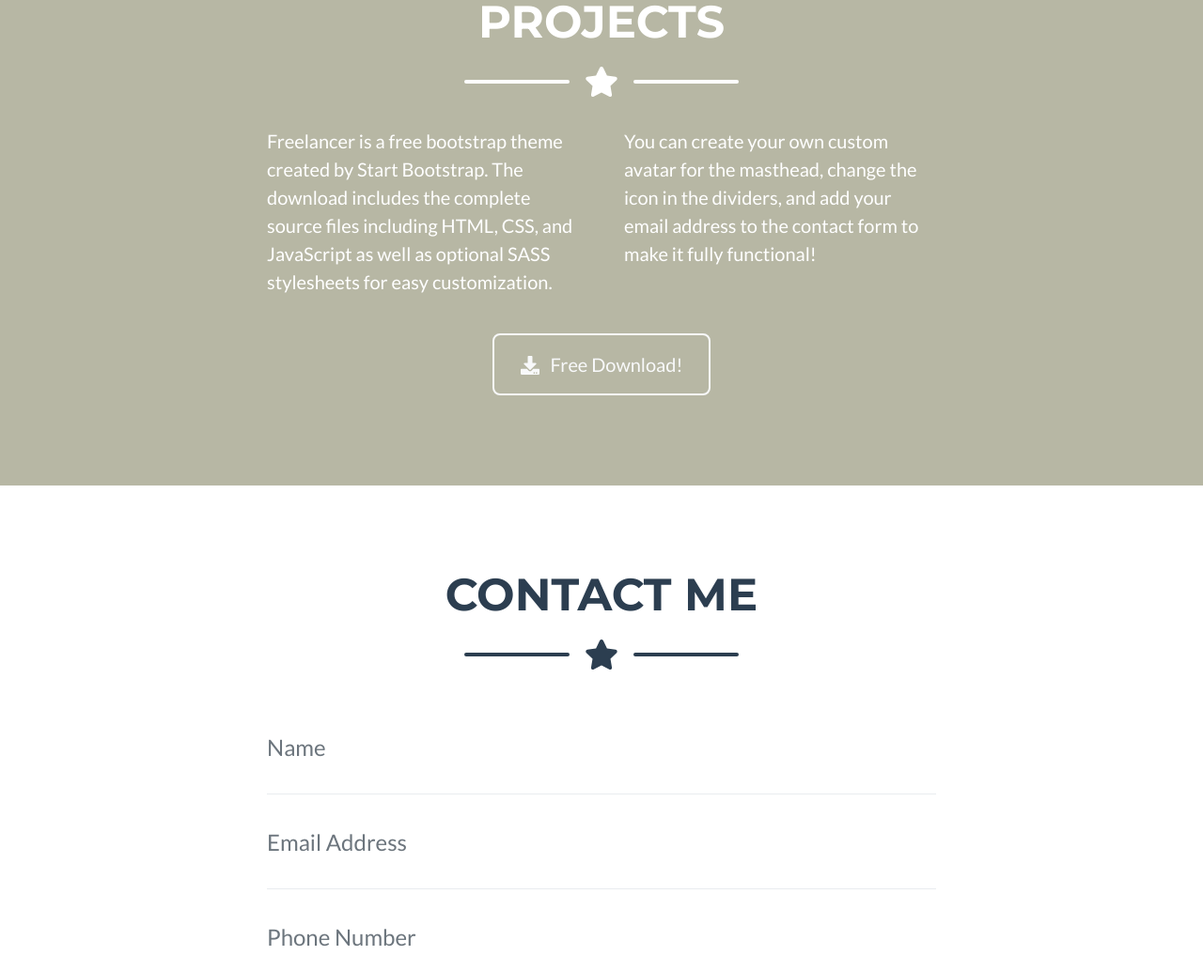
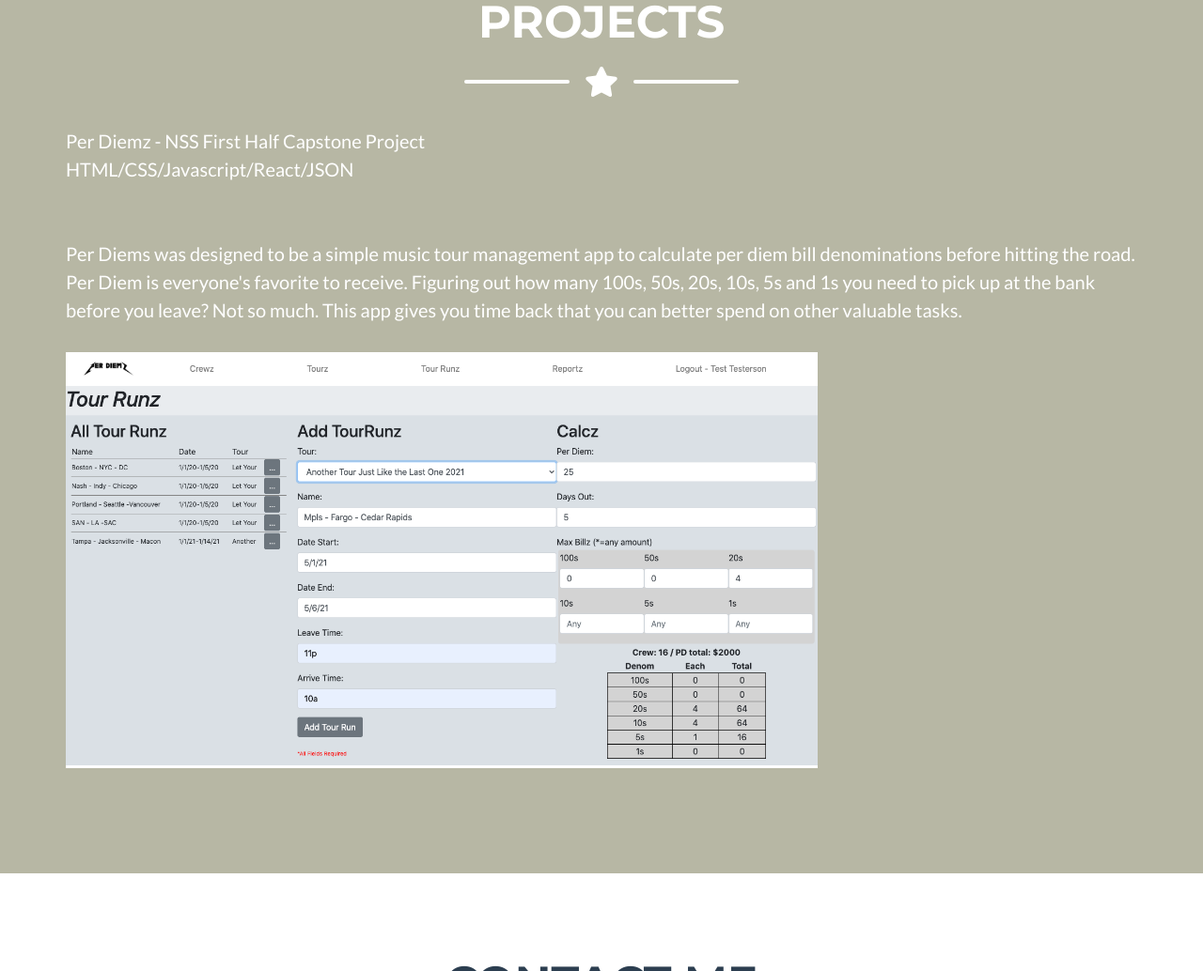
Before and after one commit to blusanders/blusanders.github.io, a plain HTML site: page index.html in a window 1280 px wide. Shown: the part 2476-3510 px from the top of the page at 94% size. Drawn offline with nearby package versions, Linux system fonts and the light colour scheme; a script that the page names is missing; files whose address does not match are found by name.

Commit message:
Project updates

```diff
--- a/index.html
+++ b/index.html
@@ -155,15 +155,15 @@
                 </div>
                 <!-- About Section Content-->
                 <div class="row">
-                    <div class="col-lg-4 ml-auto"><p class="lead">Freelancer is a free bootstrap theme created by Start Bootstrap. The download includes the complete source files including HTML, CSS, and JavaScript as well as optional SASS stylesheets for easy customization.</p></div>
-                    <div class="col-lg-4 mr-auto"><p class="lead">You can create your own custom avatar for the masthead, change the icon in the dividers, and add your email address to the contact form to make it fully functional!</p></div>
-                </div>
-                <!-- About Section Button-->
-                <div class="text-center mt-4">
-                    <a class="btn btn-xl btn-outline-light" href="https://startbootstrap.com/theme/freelancer/">
-                        <i class="fas fa-download mr-2"></i>
-                        Free Download!
-                    </a>
+                    <div ><p class="lead">
+<b>Per Diemz - NSS First Half Capstone Project</b><br>
+HTML/CSS/Javascript/React/JSON<br>
+<br>
+<br>
+Per Diems was designed to be a simple music tour management app to calculate per diem bill denominations before hitting the road. Per Diem is everyone's favorite to receive. Figuring out how many 100s, 50s, 20s, 10s, 5s and 1s you need to pick up at the bank before you leave? Not so much. This app gives you time back that you can better spend on other valuable tasks.
+<br><br>
+<img class=imgProject src="img/PerDiemzScreenshot.png">
+                    </p></div>
                 </div>
             </div>
         </section>
```
Also changed, not shown: css/styles.css, img/PerDiemzScreenshot.png (added).
